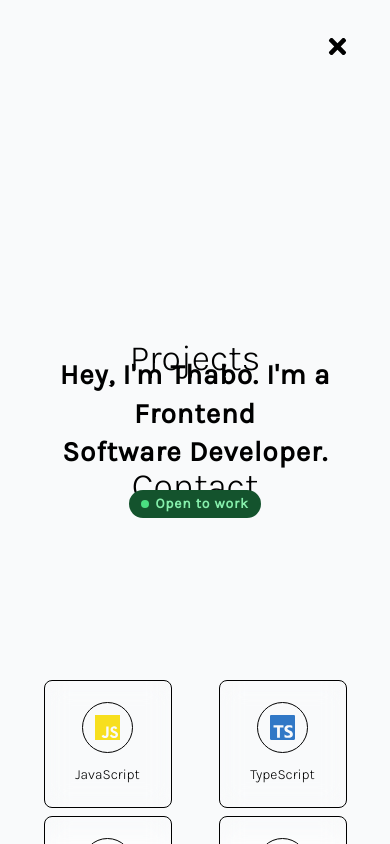
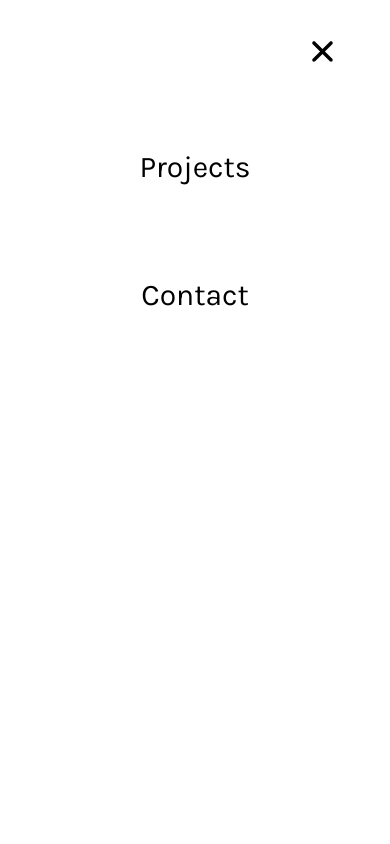
Before and after one commit to tgulu/Portfolio, a React (Create React App) app: page / in a window 390 px wide. Both pictures are taken after a click on the element 337 px from the left and 46 px from the top of the page. Shown: the top 844 px of the page. Built offline with nearby package versions, Linux system fonts and the light colour scheme; a web font is replaced by a local one.

Commit message:
change icons for close button

```diff
--- a/src/components/Nav.jsx
+++ b/src/components/Nav.jsx
@@ -1,67 +1,78 @@
 import React, { useState } from "react";
-import { FaBars, FaTimes } from "react-icons/fa";
+import { FaBars } from "react-icons/fa";
 import { Link } from "react-scroll";
+import { AiOutlineMenu } from "react-icons/ai";
+import { IoIosClose } from "react-icons/io";
 
 const Nav = () => {
-  const [nav, setNav] = useState(false); // State to toggle mobile nav
+  const [nav, setNav] = useState(false);
 
   const links = [
-    { id: 2, link: "projects" },
-    { id: 3, link: "contact" },
+    { id: 1, link: "projects" },
+    { id: 2, link: "contact" },
   ];
 
+  const toggleMenu = () => setNav(!nav);
+
   return (
-    <div className="flex justify-between items-center w-full ">
-      <h1 className="text-xl justify-start font-semibold tracking-wide">
-        THABO GULU
-      </h1>
-
-      {/* Desktop Navigation */}
-
-      <ul className="hidden md:flex space-x-12 text-sm hover:underline font-light">
+    <header className="w-full z-50">
+      {/* Desktop Nav */}
+      <div className="hidden md:flex justify-between items-center w-full">
+        <h1 className="text-xl font-semibold tracking-wide">THABO GULU</h1>
+        <ul className="flex space-x-12 text-sm font-light">
           {links.map(({ id, link }) => (
             <li
               key={id}
-            className="mx-9 cursor-pointer capitalize font-signature text-black hover:scale-125 duration-200"
+              className="mx-9 cursor-pointer capitalize text-black hover:scale-125 duration-200"
             >
-            <Link to={link} smooth duration={200}>
-              {/* Smooth scroll for the link */}
+              <Link to={link} smooth duration={800}>
                 {link}
               </Link>
             </li>
           ))}
         </ul>
-
-      {/* Mobile menu toggle button */}
-      <div
-        onClick={() => setNav(!nav)}
-        className="cursor-pointer  z-10 hover:scale-125 text-black md:hidden"
-      >
-        {nav ? <FaTimes size={25} /> : <FaBars size={25} />}
-        {/* Display close or open icon */}
       </div>
 
-      {/* Mobile menu */}
+      {/* Mobile Nav Toggle */}
+      <div className="flex justify-between items-center md:hidden px-4 py-2">
+        <h1 className="text-xl font-semibold tracking-wide">THABO GULU</h1>
+
+        {/* Show hamburger only if menu is closed */}
+        {!nav && (
+          <div className="z-50 text-black cursor-pointer" onClick={toggleMenu}>
+            <AiOutlineMenu size={25} />
+          </div>
+        )}
+      </div>
+
+      {/* Mobile Menu */}
       {nav && (
-        <ul className="flex flex-col gap-10 justify-center items-center font-light absolute top-0 left-0 w-full h-screen bg-[#f9fafb]">
+        <div className="bg-white text-black flex flex-col h-screen absolute top-0 left-0 w-full z-40">
+          {/* Close Icon */}
+          <div className="flex justify-end p-6 mx-4">
+            <IoIosClose
+              size={55}
+              className="cursor-pointer"
+              onClick={toggleMenu}
+            />
+          </div>
+
+          {/* Nav Links */}
+          <ul className="flex flex-col items-center gap-y-20 mt-10">
             {links.map(({ id, link }) => (
               <li
                 key={id}
-              className="px-4 cursor-pointer  capitalize py-6 text-4xl"
+                className="text-3xl cursor-pointer py-1.5 capitalize"
               >
-              <Link
-                onClick={() => setNav(!nav)} // Close menu on link click
-                to={link}
-                smooth
-                duration={900}
-              >
+                <Link to={link} smooth duration={800} onClick={toggleMenu}>
                   {link}
                 </Link>
               </li>
             ))}
           </ul>
+        </div>
       )}
-    </div>
+    </header>
   );
 };
 
```
Lines whose indentation alone changed are shown as unchanged.
